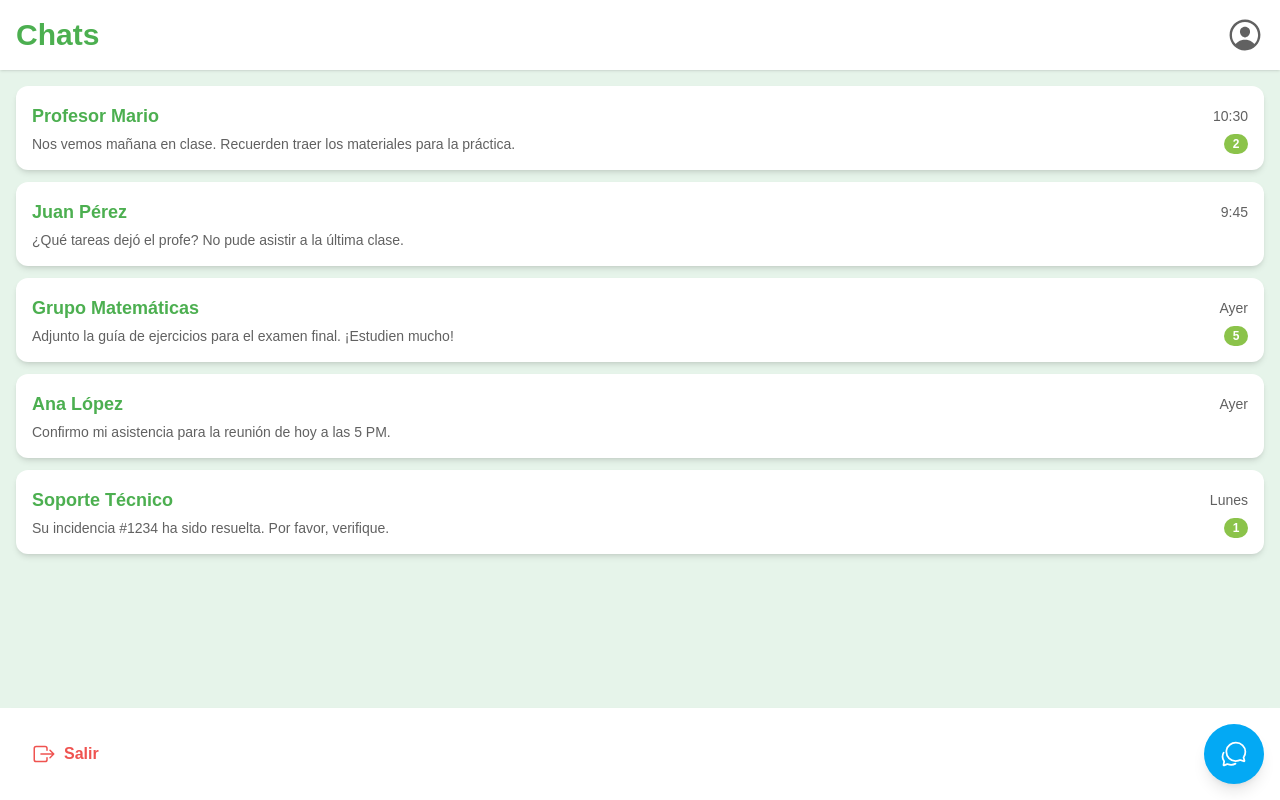
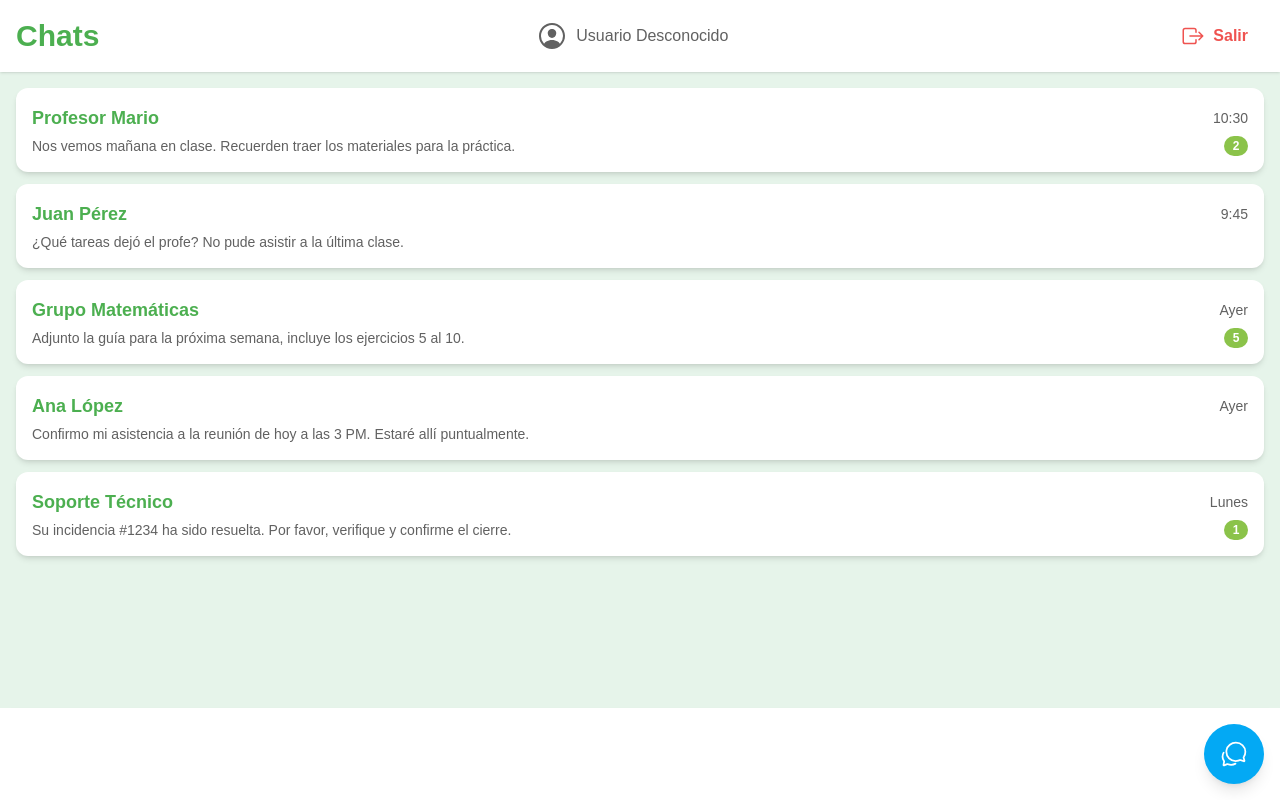
Before and after one commit to JoseLuisBello/appmessages, a Next.js app: page /paginas/chats/1 in a window 1280 px wide. Built offline with nearby package versions, Linux system fonts and the light colour scheme; no server answers; the database is empty.

Commit message:
modificacion de traspaso de id

```diff
--- /dev/null
+++ b/src/app/api/recuperar/[id]/route.ts
@@ -0,0 +1,29 @@
+// src/app/api/consulta/[id]/route.ts
+import pool from '@/app/database';
+import { NextResponse } from 'next/server';
+
+export async function GET(_request: Request,
+  { params }: { params: { id: string } }
+) {
+  const id = Number(params.id);
+
+  if (isNaN(id)) {
+    return NextResponse.json({ error: 'ID inválido' }, { status: 400 });
+  }
+
+  try {
+    const [rows]: any = await pool.query('SELECT * FROM usuarios WHERE id_usuario = ?', [id]);
+
+    if (!rows.length) {
+      return NextResponse.json({ error: 'persona no encontrado' }, { status: 404 });
+    }
+
+    return NextResponse.json(rows[0]);
+  } catch (error: any) {
+    console.error('Error en la consulta:', error);
+    return NextResponse.json(
+      { error: 'Error en la consulta', details: error.message },
+      { status: 500 }
+    );
+  }
+}
--- a/src/app/paginas/chats/[id]/page.tsx
+++ b/src/app/paginas/chats/[id]/page.tsx
@@ -1,61 +1,75 @@
 'use client';
 
-import { useState } from 'react';
-import { useRouter } from 'next/navigation';
-import { IoPersonCircleOutline, IoExitOutline, IoChatbubblesOutline } from 'react-icons/io5'; // Import additional icons
+import { useState, useEffect } from 'react'; // Importa useEffect
+import { useRouter, useParams } from 'next/navigation'; // Importa useParams
+import { IoPersonCircleOutline, IoExitOutline, IoChatbubblesOutline } from 'react-icons/io5';
 
 // Dummy chat data - In a real app, this would come from an API
 const chats = [
-  {
-    id: 1,
-    nombre: 'Profesor Mario',
-    ultimoMensaje: 'Nos vemos mañana en clase. Recuerden traer los materiales para la práctica.',
-    hora: '10:30',
-    sinLeer: 2,
-  },
-  {
-    id: 2,
-    nombre: 'Juan Pérez',
-    ultimoMensaje: '¿Qué tareas dejó el profe? No pude asistir a la última clase.',
-    hora: '9:45',
-    sinLeer: 0,
-  },
-  {
-    id: 3,
-    nombre: 'Grupo Matemáticas',
-    ultimoMensaje: 'Adjunto la guía de ejercicios para el examen final. ¡Estudien mucho!',
-    hora: 'Ayer',
-    sinLeer: 5,
-  },
-  {
-    id: 4,
-    nombre: 'Ana López',
-    ultimoMensaje: 'Confirmo mi asistencia para la reunión de hoy a las 5 PM.',
-    hora: 'Ayer',
-    sinLeer: 0,
-  },
-  {
-    id: 5,
-    nombre: 'Soporte Técnico',
-    ultimoMensaje: 'Su incidencia #1234 ha sido resuelta. Por favor, verifique.',
-    hora: 'Lunes',
-    sinLeer: 1,
-  },
+  {id: 1,nombre: 'Profesor Mario',ultimoMensaje: 'Nos vemos mañana en clase. Recuerden traer los materiales para la práctica.',hora: '10:30',sinLeer: 2,},
+  {id: 2,nombre: 'Juan Pérez',ultimoMensaje: '¿Qué tareas dejó el profe? No pude asistir a la última clase.',hora: '9:45',sinLeer: 0,},
+  {id: 3,nombre: 'Grupo Matemáticas',ultimoMensaje: 'Adjunto la guía para la próxima semana, incluye los ejercicios 5 al 10.',hora: 'Ayer',sinLeer: 5,},
+  {id: 4,nombre: 'Ana López',ultimoMensaje: 'Confirmo mi asistencia a la reunión de hoy a las 3 PM. Estaré allí puntualmente.',hora: 'Ayer',sinLeer: 0,},
+  {id: 5,nombre: 'Soporte Técnico',ultimoMensaje: 'Su incidencia #1234 ha sido resuelta. Por favor, verifique y confirme el cierre.',hora: 'Lunes',sinLeer: 1,},
 ];
 
 export default function ListaChats() {
   const [chatActivo, setChatActivo] = useState<number | null>(null);
+  const [nombreUsuario, setNombreUsuario] = useState<string | null>(null); // Nuevo estado para el nombre del usuario
   const router = useRouter();
+  const params = useParams(); // Hook para obtener los parámetros de la URL
+
+  // Obtener el ID de la URL. Asumimos que la ruta es, por ejemplo, /chats/[id]
+  const userId = params.id as string | undefined;
+
+  // Efecto para cargar el nombre del usuario cuando el componente se monta o el userId cambia
+  useEffect(() => {
+    const fetchUserName = async () => {
+      // Si no hay un userId en la URL, no podemos buscar el nombre
+      if (!userId) {
+        console.warn("ID de usuario no encontrado en la URL. No se puede cargar el nombre.");
+        setNombreUsuario('Invitado'); // Valor por defecto si no hay ID
+        return;
+      }
+
+      try {
+        // Realiza la llamada a tu API para obtener el nombre del usuario
+        const res = await fetch(`/api/recuperar/${userId}`, { cache: 'no-store' });
+
+        if (!res.ok) {
+          // Manejo de errores si la API no responde OK (ej. 404, 500)
+          const errorData = await res.json();
+          console.error(`Error al obtener el nombre del usuario (${res.status}): ${errorData.error || 'Error desconocido'}`);
+          setNombreUsuario('Usuario Desconocido'); // Nombre de respaldo en caso de error
+          return;
+        }
+
+        const data = await res.json();
+        if (data?.nombre) {
+          setNombreUsuario(data.nombre); // Actualiza el estado con el nombre recibido
+        } else {
+          setNombreUsuario('Nombre no disponible'); // Si la API no devuelve 'nombre'
+        }
+      } catch (error) {
+        // Manejo de errores de red o cualquier otro error en la llamada fetch
+        console.error("Error de conexión al obtener el nombre del usuario:", error);
+        setNombreUsuario('Error al cargar nombre'); // Nombre de respaldo en caso de fallo de red
+      }
+    };
+
+    fetchUserName(); // Llama a la función para cargar el nombre
+  }, [userId]); // Este efecto se ejecutará cada vez que 'userId' cambie
 
   // Function to navigate to the profile page
   const irAlPerfil = () => {
-    router.push('/paginas/perfil');
+    // Puedes usar el userId aquí si tu página de perfil también es dinámica
+    router.push(`/paginas/perfil/${userId}`); // Ejemplo: /paginas/perfil/123
   };
 
   // Function to handle logout and redirect to login page
   const handleLogout = () => {
     // Clear user session data (e.g., from localStorage)
-    localStorage.removeItem('user');
+    localStorage.removeItem('user'); // Asegúrate de limpiar el ID si lo guardas aquí
     // Redirect to the login page
     router.push('/paginas/login');
   };
@@ -74,15 +88,25 @@ export default function ListaChats() {
         <button
           onClick={irAlPerfil}
           title="Ir al perfil"
-          className="text-[#616161] hover:text-[#4CAF50] transition-colors duration-200" // Gris Cálido and Verde Oscuro hover
+          className="flex items-center gap-2 text-[#616161] hover:text-[#4CAF50] transition-colors duration-200" // Gris Cálido and Verde Oscuro hover
         >
-          <IoPersonCircleOutline size={38} /> {/* Slightly larger icon */}
+          <IoPersonCircleOutline size={32} /> {/* Slightly larger icon */}
+          <span className="text-base font-medium">{nombreUsuario ?? 'Cargando...'}</span> {/* Muestra el nombre del usuario */}
+        </button>
+        <button
+          onClick={handleLogout}
+          title="Cerrar sesión"
+          className="flex items-center gap-2 text-[#EF5350] hover:text-[#D32F2F] font-semibold py-2 px-4 rounded-full transition-colors duration-200" // Rojo no tan fuerte
+        >
+          <IoExitOutline size={24} />
+          Salir
         </button>
       </div>
 
       {/* Lista de chats - Scrollable area */}
       <div className="flex-1 overflow-y-auto p-4 space-y-3"> {/* Added flex-1 and space-y-3 for better spacing */}
-        {chats.map((chat) => (
+        {chats.length > 0 ? (
+          chats.map((chat) => (
             <div
               key={chat.id}
               onClick={() => setChatActivo(chat.id)}
@@ -103,20 +127,14 @@ export default function ListaChats() {
                 )}
               </div>
             </div>
-        ))}
+          ))
+        ) : (
+          <p className="text-center text-gray-500 mt-10">No hay chats disponibles.</p>
+        )}
       </div>
 
       {/* Footer con botones de acción */}
-      <div className="p-4 bg-white shadow-lg flex justify-between items-center sticky bottom-0 z-10">
-        {/* Botón de Salida (Logout) */}
-        <button
-          onClick={handleLogout}
-          title="Cerrar sesión"
-          className="flex items-center gap-2 text-[#EF5350] hover:text-[#D32F2F] font-semibold py-2 px-4 rounded-full transition-colors duration-200" // Rojo no tan fuerte
-        >
-          <IoExitOutline size={24} />
-          Salir
-        </button>
+      <div className="p-4 bg-white shadow-lg flex justify-end items-center sticky bottom-0 z-10">
 
         {/* Botón de Nuevo Mensaje */}
         <button
--- a/src/app/paginas/login/page.tsx
+++ b/src/app/paginas/login/page.tsx
@@ -42,6 +42,9 @@ export default function LoginPage() {
     });
 
     const data = await res.json();
+    console.log("ID recuperado:", data.id);
+
+
 
     if (!res.ok) {
       // Si hay error de autenticación
```
Lines whose indentation alone changed are shown as unchanged.
